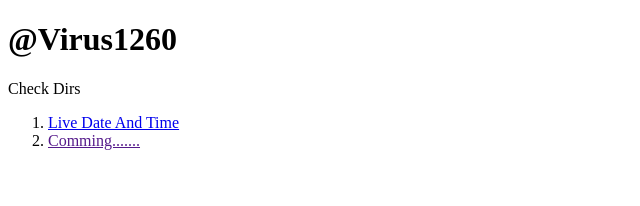
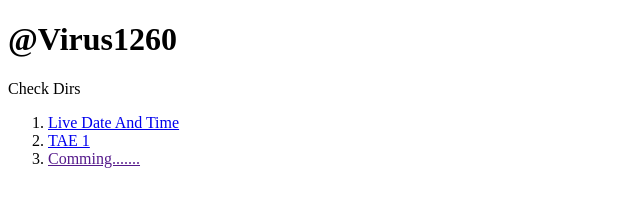
Before and after one commit to Virus1260/Virus1260.github.io, a plain HTML site: page index.html in a window 1280 px wide. Shown: the whole page, without its empty margins (0-640 px from the left). Drawn offline with Linux system fonts and the light colour scheme.

Commit message:
Update index.html

```diff
--- a/index.html
+++ b/index.html
@@ -9,6 +9,7 @@
 
 <ol>
     <li><a href="https://virus1260.github.io/date_time/">Live Date And Time </a></li>
+    <li><a href="https://virus1260.github.io/TAE_1_HTML_Form/">TAE 1</a></li>
     <li><a href="">Comming....... </a></li>
 
 </ol>
```
